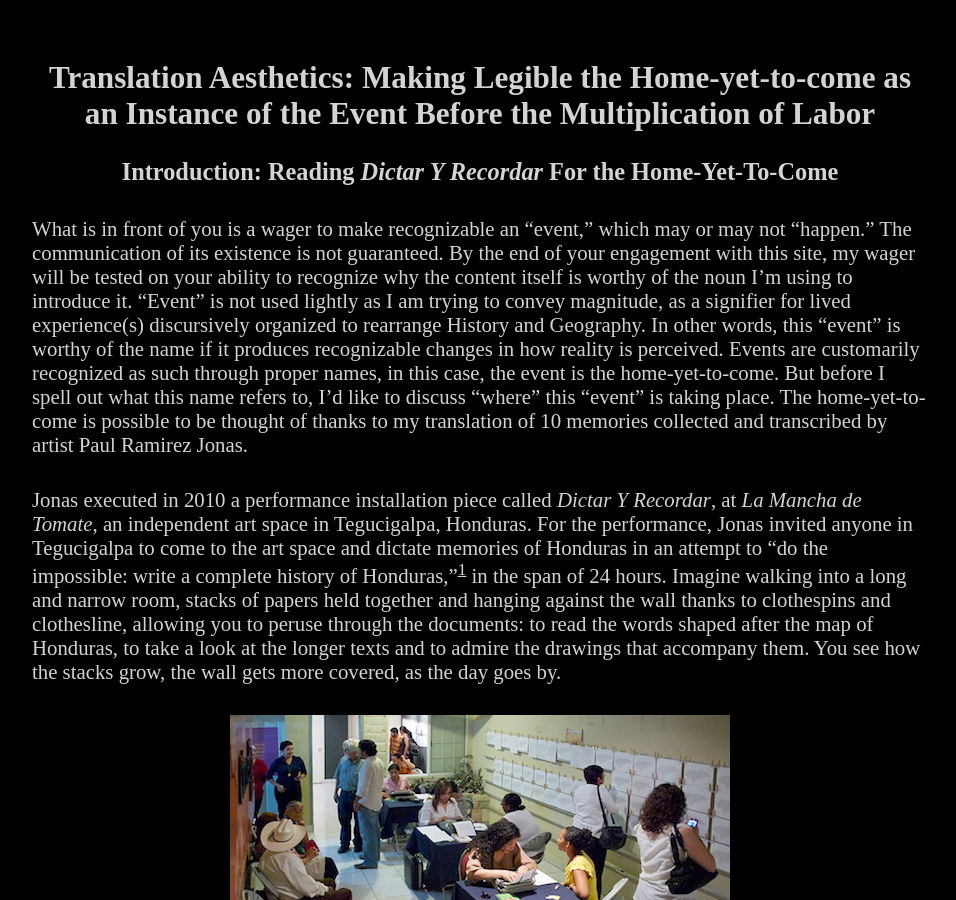
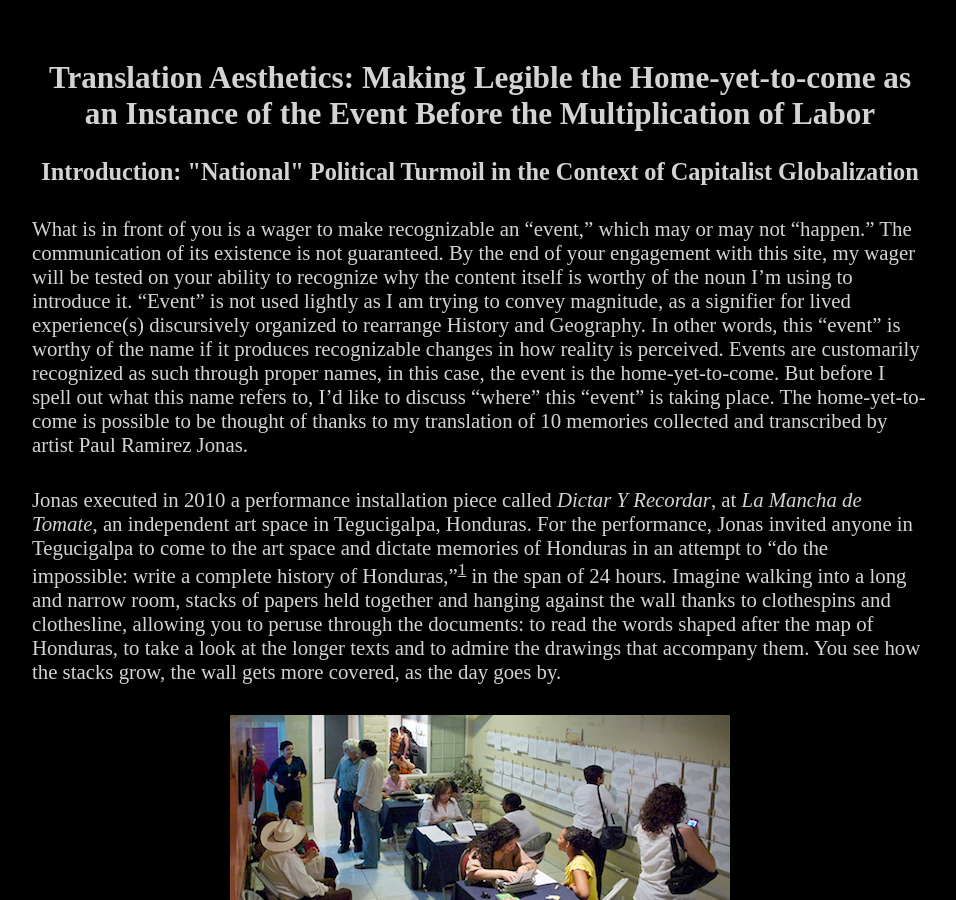
Before and after one commit to josdchavez/josdchavez.github.io, a Jekyll site: the page built from translationaesthetics/index.html, in a window 1280 px wide and 900 px high. Shown: the whole window, without its empty margins (160-1116 px from the left). Built offline with Jekyll 4.4.1, drawn with Linux system fonts in a browser that asks for light colours.

Commit message:
Update index.html

```diff
--- a/translationaesthetics/index.html
+++ b/translationaesthetics/index.html
@@ -4,7 +4,7 @@ title: Translation Aesthetics
 ---
 
 <div align="center"> <h2>Translation Aesthetics: Making Legible the Home-yet-to-come as an Instance of the Event Before the Multiplication of Labor</h2></div>
-<div align="center"><h3>Introduction: Reading <i>Dictar Y Recordar</i> For the Home-Yet-To-Come</h3></div>
+<div align="center"><h3>Introduction: "National" Political Turmoil in the Context of Capitalist Globalization</h3></div>
 <p></p>
 What is in front of you is a wager to make recognizable an “event,” which may or may not “happen.” The communication of its existence is not guaranteed. By the end of your engagement with this site, my wager will be tested on your ability to recognize why the content itself is worthy of the noun I’m using to introduce it. “Event” is not used lightly as I am trying to convey magnitude, as a signifier for lived experience(s) discursively organized to rearrange History and Geography. In other words, this “event” is worthy of the name if it produces recognizable changes in how reality is perceived. Events are customarily recognized as such through proper names, in this case, the event is the home-yet-to-come. But before I spell out what this name refers to, I’d like to discuss “where” this “event” is taking place. The home-yet-to-come is possible to be thought of thanks to my translation of 10 memories collected and transcribed by artist Paul Ramirez Jonas.
 <p></p>
```
